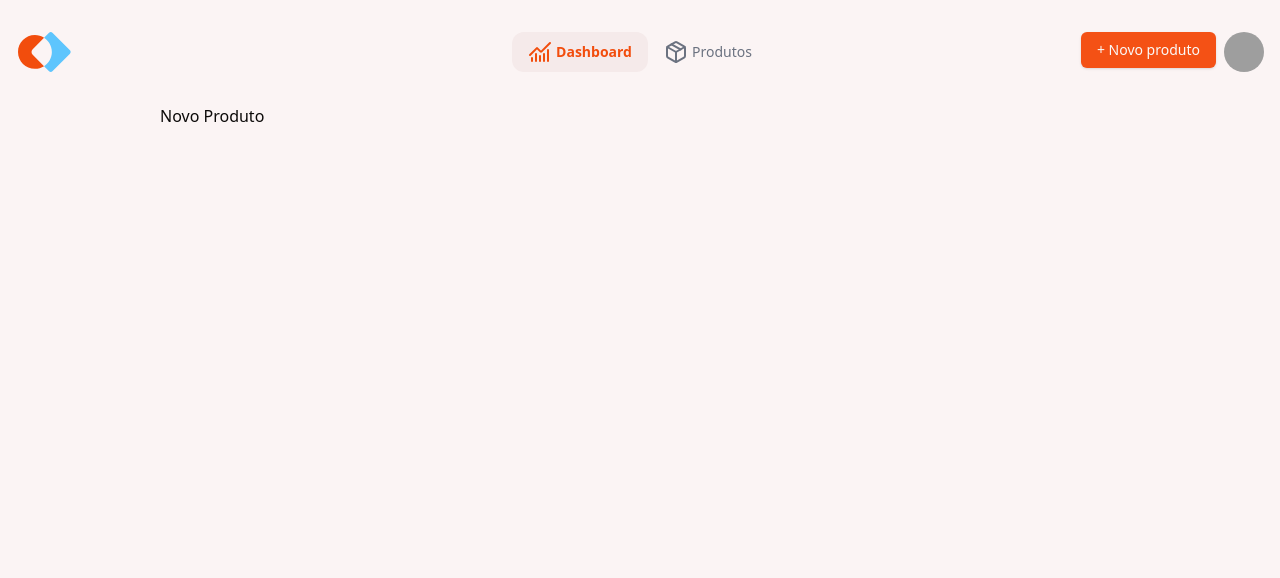
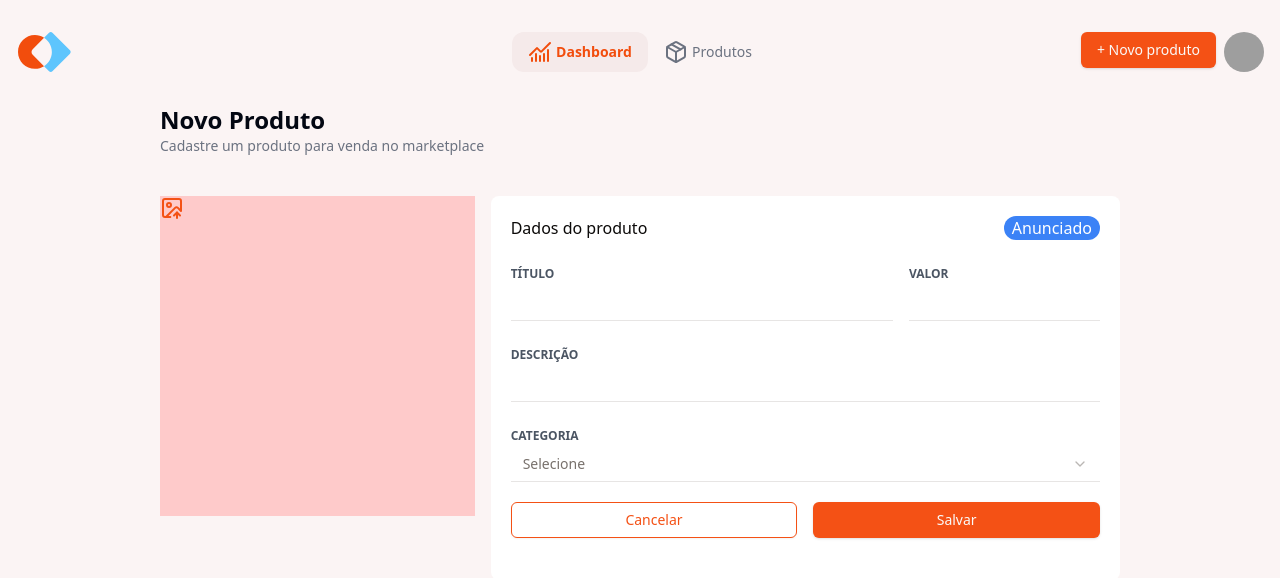
Before and after one commit to taisoliva/marketplace-app, a Next.js app: page /products/new in a window 1280 px wide. Shown: the top 578 px of the page. Built offline with nearby package versions, Linux system fonts and the light colour scheme; grey boxes are pictures that could not be loaded.

Commit message:
feat: new product

```diff
--- a/src/app/(secure)/products/new/page.tsx
+++ b/src/app/(secure)/products/new/page.tsx
@@ -1,3 +1,64 @@
+import { Title } from "@/components/common/Title";
+import { Button } from "@/components/ui/button";
+import { Input } from "@/components/ui/Input/input";
+import {
+  Select,
+  SelectContent,
+  SelectItem,
+  SelectTrigger,
+  SelectValue,
+} from "@/components/ui/select";
+import { ImageUp } from "lucide-react";
+
 export default function NewProduct() {
-  return <div>Novo Produto</div>;
+  return (
+    <div>
+      <div className="w-full">
+        <div className="flex justify-between items-center">
+          <Title
+            title="Novo Produto"
+            description="Cadastre um produto para venda no marketplace"
+          />
+        </div>
+
+        <div className="grid grid-cols-[1fr_2fr] gap-4">
+          <div className="w-full h-80 bg-red-200">
+            <ImageUp className="text-primary" />
+            <input type="file" className="sr-only" />
+          </div>
+          <div className="w-full h-96 bg-white rounded-lg p-5 gap-5 flex flex-col">
+            <div className="flex items-center justify-between">
+              <h1>Dados do produto</h1>
+              <p className="bg-blue-500 text-white rounded-2xl w-fit h-6 flex items-center justify-center p-2">
+                Anunciado
+              </p>
+            </div>
+            <div className="grid grid-cols-[2fr_1fr] gap-4">
+              <Input label="Título" className="w-4/5" />
+              <Input label="Valor" />
+            </div>
+            <div>
+              <Input label="Descrição" />
+            </div>
+            <div>
+              <Select>
+                <SelectTrigger label="Categoria">
+                  <SelectValue placeholder="Selecione" />
+                </SelectTrigger>
+                <SelectContent>
+                  <SelectItem value="light">Anunciado</SelectItem>
+                  <SelectItem value="dark">Vendido</SelectItem>
+                  <SelectItem value="system">Cancelado</SelectItem>
+                </SelectContent>
+              </Select>
+            </div>
+            <div className="grid grid-cols-2 gap-4">
+              <Button variant="outline">Cancelar</Button>
+              <Button>Salvar</Button>
+            </div>
+          </div>
+        </div>
+      </div>
+    </div>
+  );
 }
```
